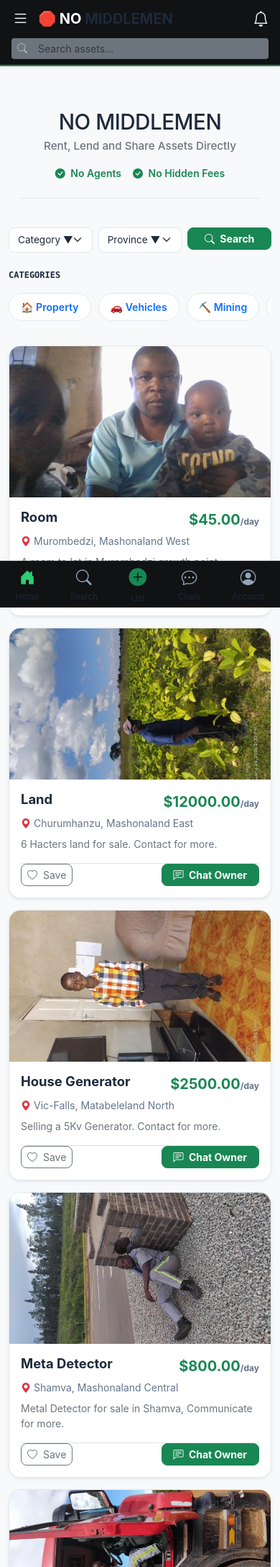
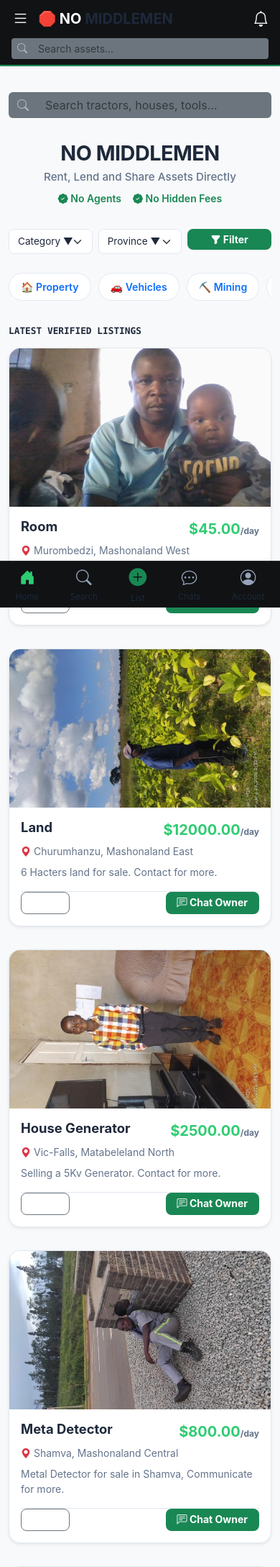
Before and after one commit to simeonmbwani/no-middlemen-market, a Django app: page / in a window 390 px wide. Shown: the top 2177 px of the page at 72% size. Run offline with Django 5.2, Linux system fonts and the light colour scheme; data comes from the database, SQL or seed files in the repository.

Commit message:
Removed old desktop grid structure and aligned interface with mobile-first PWA plan

```diff
--- a/listings/templates/listings/listing_list.html
+++ b/listings/templates/listings/listing_list.html
@@ -2,16 +2,27 @@
 
 {% block content %}
 
-<div class="text-center py-4 my-2 rounded-4 p-3 border-0 bg-transparent">
-    <h1 class="fw-black mb-1" style="font-size: 1.85rem; letter-spacing: -0.5px;">NO MIDDLEMEN</h1>
-    <p class="lead mb-3 text-secondary" style="font-size: 0.95rem; font-weight: 500;">Rent, Lend and Share Assets Directly</p>
-    <div class="d-flex justify-content-center gap-3 border-bottom pb-4" style="border-color: var(--border-line) !important;">
-        <span class="small fw-semibold text-success"><i class="bi bi-check-circle-fill me-1"></i> No Agents</span>
-        <span class="small fw-semibold text-success"><i class="bi bi-check-circle-fill me-1"></i> No Hidden Fees</span>
+<div class="row my-2">
+    <div class="col-12">
+        <form method="GET" action="{% url 'listings:list' %}" class="m-0">
+            <div class="input-group">
+                <span class="input-group-text bg-secondary border-0 text-white-50"><i class="bi bi-search"></i></span>
+                <input type="text" name="q" value="{{ request.GET.q }}" class="form-control border-0 bg-secondary text-white" placeholder="Search tractors, houses, tools...">
+            </div>
+        </form>
     </div>
 </div>
 
-<form method="GET" action="{% url 'listings:list' %}" class="row g-2 mb-4 mt-1">
+<div class="text-center py-4 my-2 border-0 bg-transparent">
+    <h1 class="fw-bold mb-1" style="font-size: 1.8rem; letter-spacing: -0.5px; color: var(--text-main) !important;">NO MIDDLEMEN</h1>
+    <p class="lead mb-2" style="font-size: 0.95rem; font-weight: 500; color: var(--text-muted) !important;">Rent, Lend and Share Assets Directly</p>
+    <div class="d-flex justify-content-center gap-3">
+        <span class="small fw-semibold text-success"><i class="bi bi-patch-check-fill"></i> No Agents</span>
+        <span class="small fw-semibold text-success"><i class="bi bi-patch-check-fill"></i> No Hidden Fees</span>
+    </div>
+</div>
+
+<form method="GET" action="{% url 'listings:list' %}" class="row g-2 mb-3">
     <div class="col-4">
         <select name="category" class="form-select filter-select">
             <option value="">Category ▼</option>
@@ -19,27 +30,21 @@
             <option value="vehicle" {% if request.GET.category == 'vehicle' %}selected{% endif %}>Vehicles</option>
             <option value="mining_equipment" {% if request.GET.category == 'mining_equipment' %}selected{% endif %}>Mining</option>
             <option value="farming_equipment" {% if request.GET.category == 'farming_equipment' %}selected{% endif %}>Farming</option>
-            <option value="commerce_business" {% if request.GET.category == 'commerce_business' %}selected{% endif %}>Commerce</option>
-            <option value="fishing" {% if request.GET.category == 'fishing' %}selected{% endif %}>Fishing</option>
         </select>
     </div>
     <div class="col-4">
         <select name="province" class="form-select filter-select">
             <option value="">Province ▼</option>
             <option value="harare" {% if request.GET.province == 'harare' %}selected{% endif %}>Harare</option>
-            <option value="bulawayo" {% if request.GET.province == 'bulawayo' %}selected{% endif %}>Bulawayo</option>
             <option value="mash_west" {% if request.GET.province == 'mash_west' %}selected{% endif %}>Mash West</option>
             <option value="midlands" {% if request.GET.province == 'midlands' %}selected{% endif %}>Midlands</option>
-            <option value="manicaland" {% if request.GET.province == 'manicaland' %}selected{% endif %}>Manicaland</option>
-            <option value="masvingo" {% if request.GET.province == 'masvingo' %}selected{% endif %}>Masvingo</option>
         </select>
     </div>
     <div class="col-4">
-        <button type="submit" class="btn btn-success btn-sm w-100 fw-bold rounded-3 py-1.5"><i class="bi bi-search me-1"></i> Search</button>
+        <button type="submit" class="btn btn-success btn-sm w-100 fw-bold rounded-3 py-1.5" style="background-color: #198754 !important; border: none;"><i class="bi bi-funnel-fill"></i> Filter</button>
     </div>
 </form>
 
-<h6 class="fw-bold mb-2 text-uppercase font-monospace" style="font-size: 0.75rem; tracking: 1px;">Categories</h6>
 <div class="category-swiper mb-4">
     <a href="?category=property" class="category-chip">🏠 Property</a>
     <a href="?category=vehicle" class="category-chip">🚗 Vehicles</a>
@@ -49,26 +54,24 @@
     <a href="?category=fishing" class="category-chip">🎣 Fishing</a>
 </div>
 
-<div class="row">
+<h6 class="fw-bold mb-3 text-uppercase font-monospace" style="font-size: 0.8rem; color: var(--text-main) !important;">Latest Verified Listings</h6>
+<div class="row g-3">
     {% for item in listings %}
     <div class="col-12">
         <div class="asset-mobile-card shadow-sm">
             {% if item.image1 %}
-                <img src="{{ item.image1.url }}" class="img-fluid w-100" style="height: 210px; object-fit: cover;" alt="{{ item.title }}">
+                <img src="{{ item.image1.url }}" class="img-fluid w-100" style="height: 220px; object-fit: cover;" alt="{{ item.title }}">
             {% endif %}
-
             <div class="p-3">
                 <div class="d-flex justify-content-between align-items-start mb-1">
-                    <h5 class="fw-bold m-0" style="font-size: 1.15rem;">{{ item.title }}</h5>
-                    <span class="text-success fw-bold fs-5">${{ item.price }}<small style="font-size: 0.75rem;" class="text-muted">/day</small></span>
+                    <h5 class="fw-bold m-0" style="font-size: 1.15rem; color: var(--text-main) !important;">{{ item.title }}</h5>
+                    <span class="text-success fw-bold fs-5" style="color: #2ecc71 !important;">${{ item.price }}<small style="font-size: 0.75rem;" class="text-muted">/day</small></span>
                 </div>
-
-                <p class="small text-muted mb-2"><i class="bi bi-geo-alt-fill text-danger me-1"></i>{{ item.district|title }}, {{ item.get_province_display }}</p>
-                <p class="small mb-3 text-secondary" style="display: -webkit-box; -webkit-line-clamp: 2; -webkit-box-orient: vertical; overflow: hidden;">{{ item.description }}</p>
-
-                <div class="d-flex justify-content-between border-top pt-2.5">
-                    <button class="btn btn-sm btn-outline-secondary rounded-3"><i class="bi bi-heart me-1"></i> Save</button>
-                    <a href="{% url 'dashboard:index' %}?start_chat_with={{ item.owner.id }}" class="btn btn-sm btn-success rounded-3 px-3 fw-bold"><i class="bi bi-chat-left-text me-1"></i> Chat Owner</a>
+                <p class="small mb-2" style="color: var(--text-muted) !important;"><i class="bi bi-geo-alt-fill text-danger me-1"></i>{{ item.district|title }}, {{ item.get_province_display }}</p>
+                <p class="small mb-3" style="color: var(--text-muted) !important; display: -webkit-box; -webkit-line-clamp: 2; -webkit-box-orient: vertical; overflow: hidden;">{{ item.description }}</p>
+                <div class="d-flex justify-content-between border-top pt-2.5" style="border-color: var(--border-line) !important;">
+                    <button class="btn btn-sm btn-outline-secondary rounded-3 text-white"><i class="bi bi-heart"></i> Save</button>
+                    <a href="{% url 'dashboard:index' %}?start_chat_with={{ item.owner.id }}" class="btn btn-sm btn-success rounded-3 px-3 fw-bold" style="background-color: #198754 !important; border: none;"><i class="bi bi-chat-left-text"></i> Chat Owner</a>
                 </div>
             </div>
         </div>
@@ -76,9 +79,8 @@
     {% empty %}
     <div class="col-12 text-center py-5">
         <i class="bi bi-box-seize text-muted fs-1 mb-2 d-block"></i>
-        <h5 class="fw-bold">No active listings match your filters.</h5>
-        <p class="small text-muted">Be the first to list an asset in this category!</p>
-        <a href="{% url 'listings:create' %}" class="btn btn-sm btn-success rounded-3 mt-2 fw-bold">List First Asset</a>
+        <h5 class="fw-bold" style="color: var(--text-main) !important;">No active listings found.</h5>
+        <p class="small text-muted">Be the first to list an asset!</p>
     </div>
     {% endfor %}
 </div>
```
